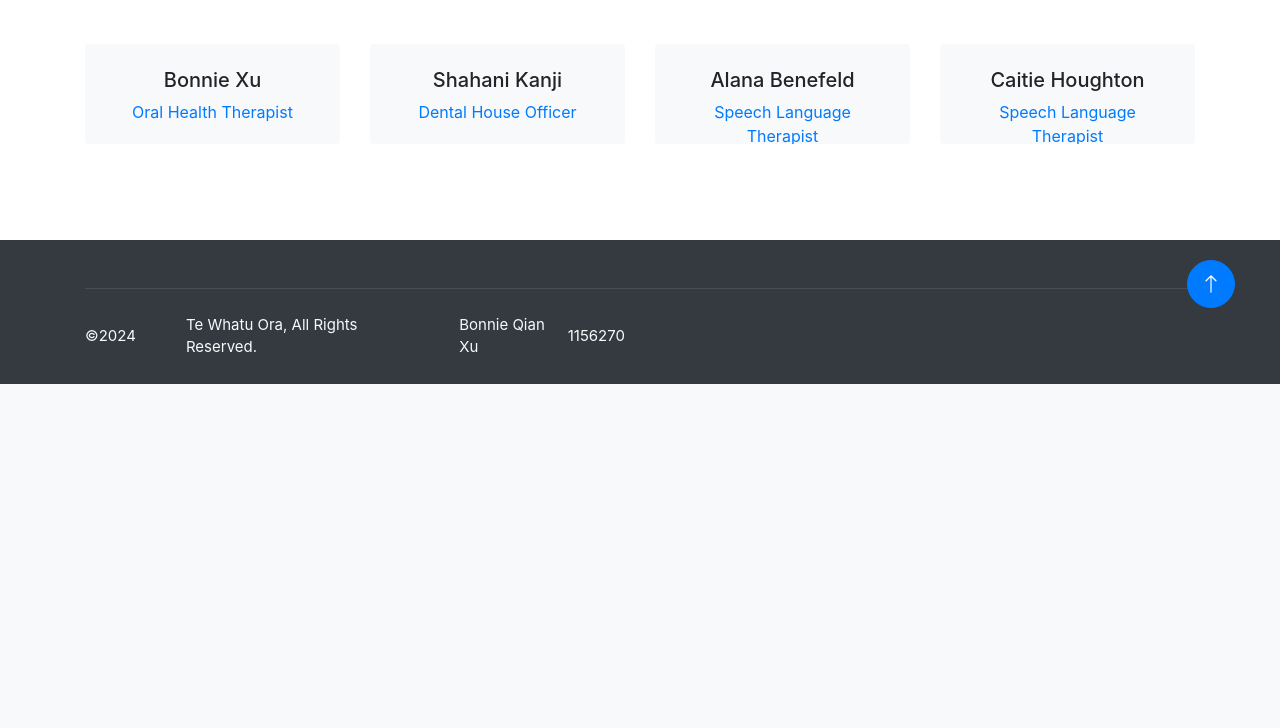
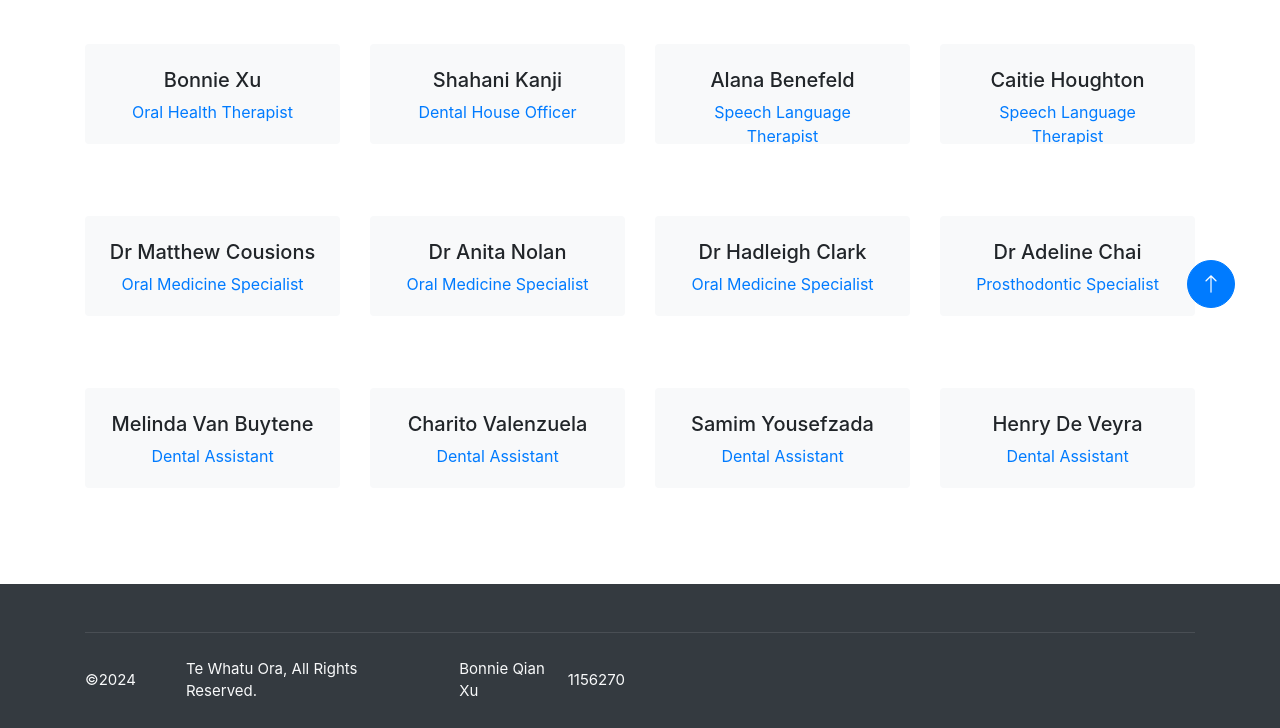
Before and after one commit to bonnieqxu/CarePath, a Django app: page /team/ in a window 1280 px wide. Shown: the part 447-1175 px from the top of the page. Before the commit the page ends 831 px from the top, so only its background shows below. Run offline with Django 5.2, Linux system fonts and the light colour scheme; some libraries are stand-ins or nearby versions.

Commit message:
Update team.html

```diff
--- a/CarePath/templates/CarePath/team.html
+++ b/CarePath/templates/CarePath/team.html
@@ -62,7 +62,7 @@ Team {% endblock %} {% block content %}
         </div>
       </div>
     </div>
-<br><br><br>
+    <br /><br /><br />
     <div class="row g-4">
       <div class="col-lg-3 col-md-6 wow fadeInUp" data-wow-delay="0.7s">
         <div class="team-item position-relative rounded overflow-hidden">
@@ -114,6 +114,109 @@ Team {% endblock %} {% block content %}
       </div>
     </div>
 
+    <br /><br /><br />
+    <div class="row g-4">
+      <div class="col-lg-3 col-md-6 wow fadeInUp" data-wow-delay="0.7s">
+        <div class="team-item position-relative rounded overflow-hidden">
+          <div class="overflow-hidden">
+            <!-- <img class="img-fluid" src="{% static 'CarePath/images/judy.jpg' %}" alt=""> -->
+          </div>
+          <div class="team-text bg-light text-center p-4">
+            <h5>Dr Matthew Cousions</h5>
+            <p class="text-primary">Oral Medicine Specialist</p>
+            <div class="team-social text-center"></div>
+          </div>
+        </div>
+      </div>
+      <div class="col-lg-3 col-md-6 wow fadeInUp" data-wow-delay="0.7s">
+        <div class="team-item position-relative rounded overflow-hidden">
+          <div class="overflow-hidden">
+            <!-- <img class="img-fluid" src="{% static 'CarePath/images/judy.jpg' %}" alt=""> -->
+          </div>
+          <div class="team-text bg-light text-center p-4">
+            <h5>Dr Anita Nolan</h5>
+            <p class="text-primary">Oral Medicine Specialist</p>
+            <div class="team-social text-center"></div>
+          </div>
+        </div>
+      </div>
+      <div class="col-lg-3 col-md-6 wow fadeInUp" data-wow-delay="0.7s">
+        <div class="team-item position-relative rounded overflow-hidden">
+          <div class="overflow-hidden">
+            <!-- <img class="img-fluid" src="{% static 'CarePath/images/judy.jpg' %}" alt=""> -->
+          </div>
+          <div class="team-text bg-light text-center p-4">
+            <h5>Dr Hadleigh Clark</h5>
+            <p class="text-primary">Oral Medicine Specialist</p>
+            <div class="team-social text-center"></div>
+          </div>
+        </div>
+      </div>
+      <div class="col-lg-3 col-md-6 wow fadeInUp" data-wow-delay="0.7s">
+        <div class="team-item position-relative rounded overflow-hidden">
+          <div class="overflow-hidden">
+            <!-- <img class="img-fluid" src="{% static 'CarePath/images/judy.jpg' %}" alt=""> -->
+          </div>
+          <div class="team-text bg-light text-center p-4">
+            <h5>Dr Adeline Chai</h5>
+            <p class="text-primary">Prosthodontic Specialist</p>
+            <div class="team-social text-center"></div>
+          </div>
+        </div>
+      </div>
+    </div>
+
+    <br /><br /><br />
+    <div class="row g-4">
+      <div class="col-lg-3 col-md-6 wow fadeInUp" data-wow-delay="0.7s">
+        <div class="team-item position-relative rounded overflow-hidden">
+          <div class="overflow-hidden">
+            <!-- <img class="img-fluid" src="{% static 'CarePath/images/judy.jpg' %}" alt=""> -->
+          </div>
+          <div class="team-text bg-light text-center p-4">
+            <h5>Melinda Van Buytene</h5>
+            <p class="text-primary">Dental Assistant</p>
+            <div class="team-social text-center"></div>
+          </div>
+        </div>
+      </div>
+      <div class="col-lg-3 col-md-6 wow fadeInUp" data-wow-delay="0.7s">
+        <div class="team-item position-relative rounded overflow-hidden">
+          <div class="overflow-hidden">
+            <!-- <img class="img-fluid" src="{% static 'CarePath/images/judy.jpg' %}" alt=""> -->
+          </div>
+          <div class="team-text bg-light text-center p-4">
+            <h5>Charito Valenzuela</h5>
+            <p class="text-primary">Dental Assistant</p>
+            <div class="team-social text-center"></div>
+          </div>
+        </div>
+      </div>
+      <div class="col-lg-3 col-md-6 wow fadeInUp" data-wow-delay="0.7s">
+        <div class="team-item position-relative rounded overflow-hidden">
+          <div class="overflow-hidden">
+            <!-- <img class="img-fluid" src="{% static 'CarePath/images/judy.jpg' %}" alt=""> -->
+          </div>
+          <div class="team-text bg-light text-center p-4">
+            <h5>Samim Yousefzada</h5>
+            <p class="text-primary">Dental Assistant</p>
+            <div class="team-social text-center"></div>
+          </div>
+        </div>
+      </div>
+      <div class="col-lg-3 col-md-6 wow fadeInUp" data-wow-delay="0.7s">
+        <div class="team-item position-relative rounded overflow-hidden">
+          <div class="overflow-hidden">
+            <!-- <img class="img-fluid" src="{% static 'CarePath/images/judy.jpg' %}" alt=""> -->
+          </div>
+          <div class="team-text bg-light text-center p-4">
+            <h5>Henry De Veyra</h5>
+            <p class="text-primary">Dental Assistant</p>
+            <div class="team-social text-center"></div>
+          </div>
+        </div>
+      </div>
+    </div>
   </div>
 </div>
 <!-- Team End -->
```
